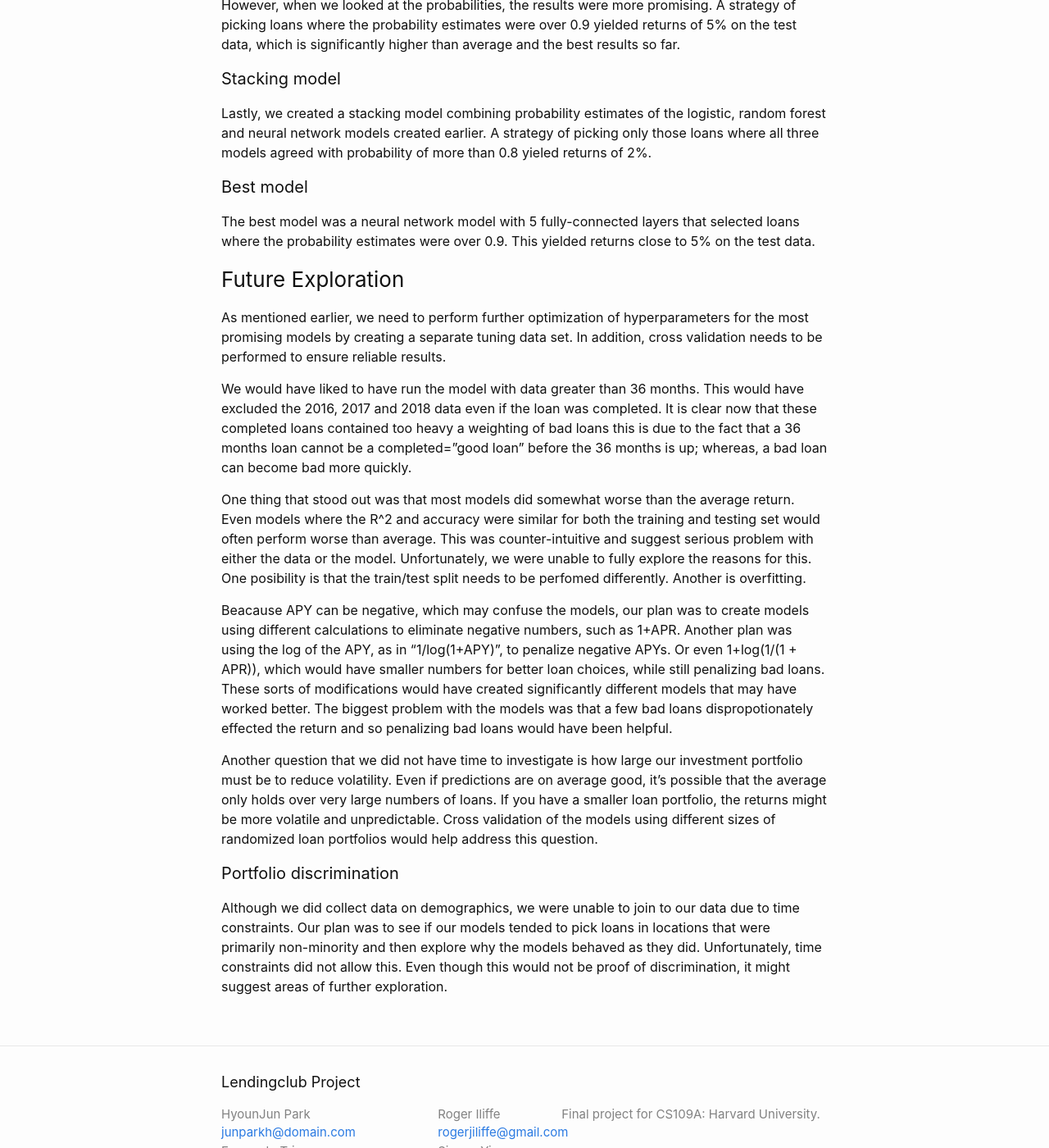
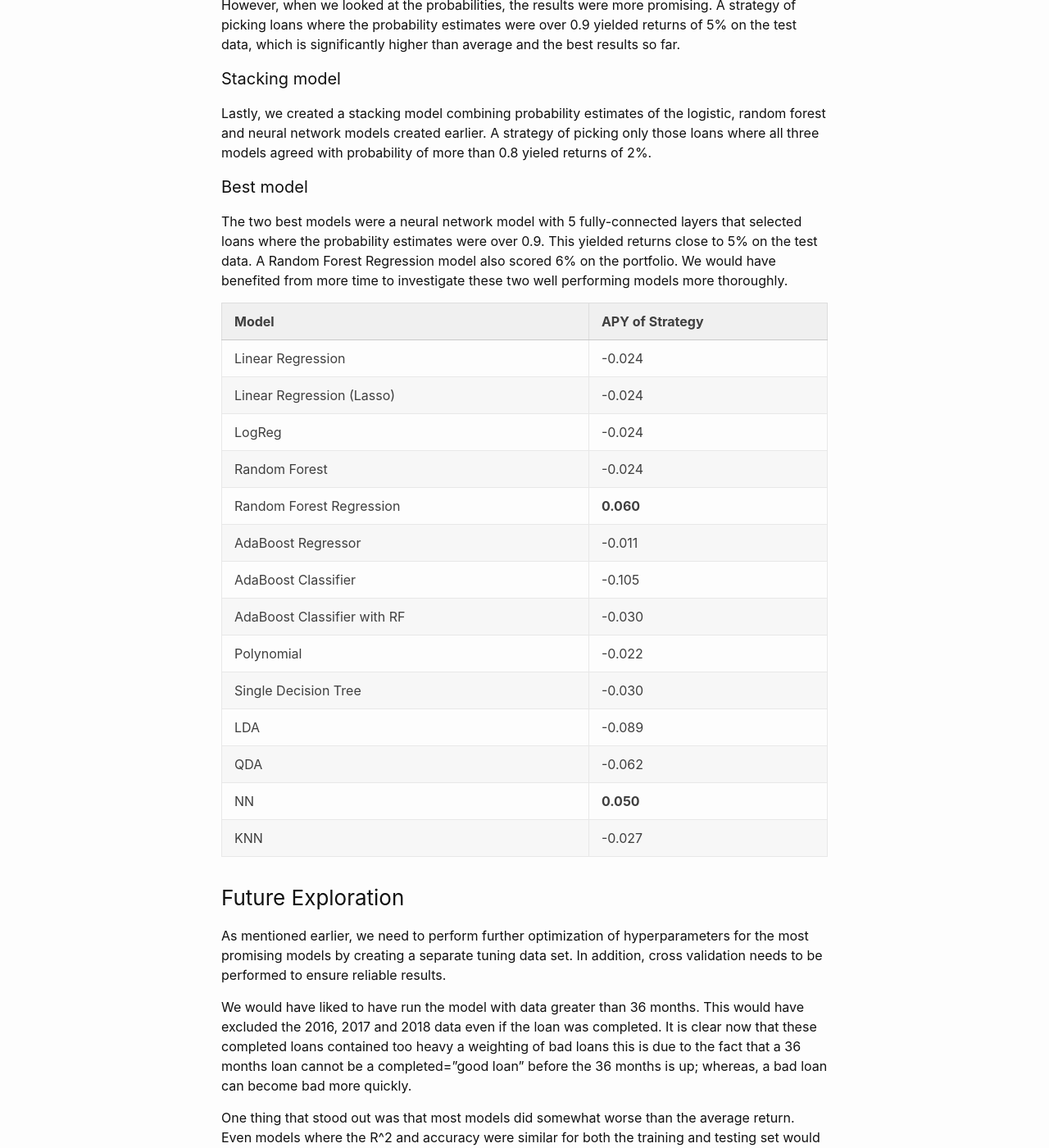
Before and after one commit to junparkh/LendingClub, a Jekyll site: the page built from menu3.md, in a window 1280 px wide and 1400 px high, scrolled down 4704 px. Shown: the whole window at 82% size. Built offline with Jekyll 4.4.1, drawn with Linux system fonts in a browser that asks for light colours.

Commit message:
Update menu3.md

```diff
--- a/menu3.md
+++ b/menu3.md
@@ -118,7 +118,24 @@
 
 #### Best model
 
-The best model was a neural network model with 5 fully-connected layers that selected loans where the probability estimates were over 0.9. This yielded returns close to 5% on the test data.
+The two best models were a neural network model with 5 fully-connected layers that selected loans where the probability estimates were over 0.9. This yielded returns close to 5% on the test data. A Random Forest Regression model also scored 6% on the portfolio.  We would have benefited from more time to investigate these two well performing models more thoroughly.
+
+| Model | APY of Strategy |
+| --- | --- |
+| Linear Regression | -0.024 |
+| Linear Regression (Lasso) | -0.024 |
+| LogReg | -0.024 |
+| Random Forest | -0.024 |
+| Random Forest Regression | **0.060** |
+| AdaBoost Regressor | -0.011 |
+| AdaBoost Classifier | -0.105 |
+| AdaBoost Classifier with RF | -0.030 |
+| Polynomial | -0.022 |
+| Single Decision Tree | -0.030 |
+| LDA | -0.089 |
+| QDA | -0.062 |
+| NN | **0.050** |
+| KNN | -0.027 |
 
 ### Future Exploration
 
```
